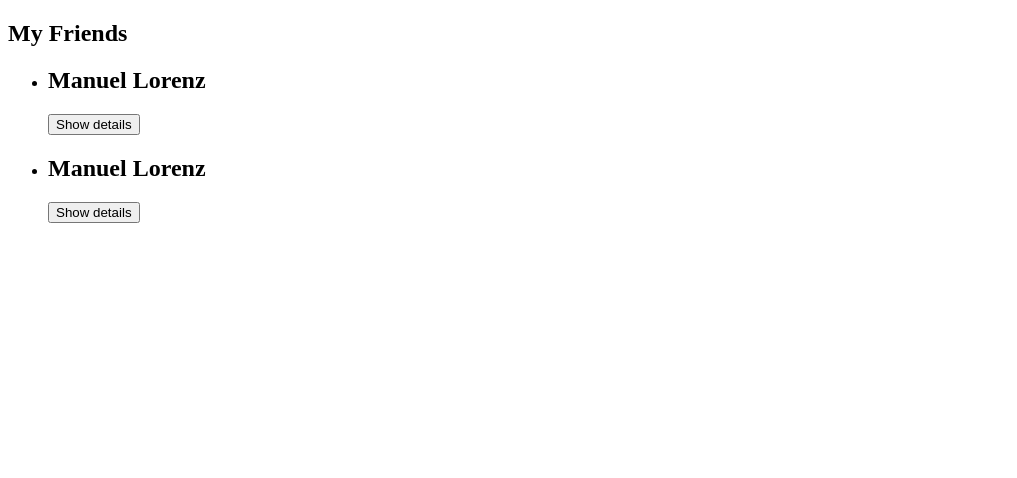
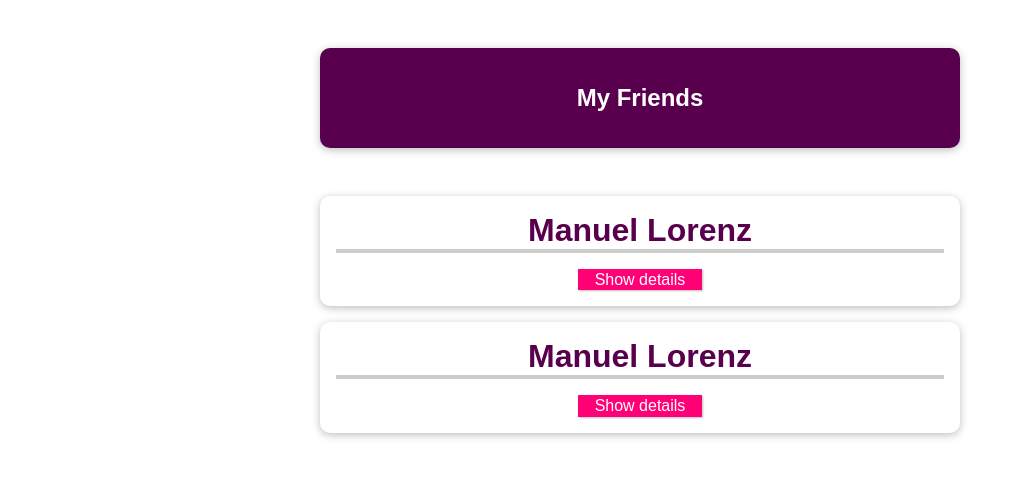
Before and after one commit to AlexL70/vue-the-complete-guide, a Vue app in the folder l079-working-with-cli/vue-first-app/: page / in a window 1280 px wide. Shown: the top 478 px of the page, without its empty margins (0-1017 px from the left). Built offline with nearby package versions, Linux system fonts and the light colour scheme.

Commit message:
87. Adding Styling

```diff
--- a/l079-working-with-cli/vue-first-app/src/App.vue
+++ b/l079-working-with-cli/vue-first-app/src/App.vue
@@ -1,6 +1,8 @@
 <template>
     <section>
-        <h2>My Friends</h2>
+        <header>
+            <h1>My Friends</h1>
+        </header>
         <ul>
             <friend-contact></friend-contact>
             <friend-contact></friend-contact>
--- a/l079-working-with-cli/vue-first-app/src/components/FriendContact.vue
+++ b/l079-working-with-cli/vue-first-app/src/components/FriendContact.vue
@@ -1,7 +1,7 @@
 <template>
     <li>
         <h2>{{ friend.name }}</h2>
-        <button @click="toggleDetails"> {{ detailsAreVisible ? "Hide details" : "Show details" }}</button>
+        <button @click="toggleDetails"> {{ detailsAreVisible ? "Hide" : "Show" }} details</button>
         <ul v-if="detailsAreVisible">
             <li><strong>Phone:</strong>{{ friend.phone }}</li>
             <li><strong>Email:</strong>{{ friend.email }}</li>
@@ -27,3 +27,69 @@
     },
 });
 </script>
+
+<style>
+* {
+    box-sizing: border-box;
+}
+
+html {
+    font-family: 'Jost', sans-serif;
+}
+
+body {
+    margin: 0;
+}
+
+header {
+    box-shadow: 0 2px 8px rgba(0, 0, 0, 0.26);
+    margin: 3rem auto;
+    border-radius: 10px;
+    padding: 1rem;
+    background-color: #58004d;
+    color: white;
+    text-align: center;
+    width: 90%;
+    max-width: 40rem;
+}
+
+#app ul {
+    margin: 0;
+    padding: 0;
+    list-style: none;
+}
+
+#app li {
+    box-shadow: 0 2px 8px rgba(0, 0, 0, 0.26);
+    margin: 1rem auto;
+    border-radius: 10px;
+    padding: 1rem;
+    text-align: center;
+    width: 90%;
+    max-width: 40rem;
+}
+
+#app h2 {
+    font-size: 2rem;
+    border-bottom: 4px solid #ccc;
+    color: #58004d;
+    margin: 0 0 1rem 0;
+}
+
+#app button {
+    font: inherit;
+    cursor: pointer;
+    border: 1px solid #ff0077;
+    background-color: #ff0077;
+    color: white;
+    padding: 0.05rem 1rem;
+    box-shadow: 1px 1px 2px rgba(0, 0, 0, 0.26);
+}
+
+#app button:hover,
+#app button:active {
+    background-color: #ec3169;
+    border-color: #ec3169;
+    box-shadow: 1px 1px 4px rgba(0, 0, 0, 0.26);
+}
+</style>
```
